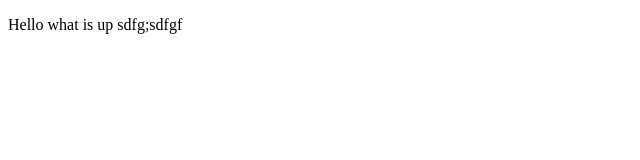
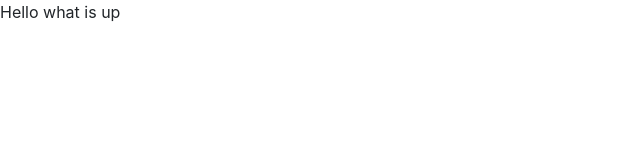
Before and after one commit to Rsiow/task-app, a plain HTML site: page index.html in a window 1280 px wide. Shown: the whole page, without its empty margins (0-640 px from the left). Drawn offline with nearby package versions, Linux system fonts and the light colour scheme.

Commit message:
add bootstrap link

```diff
--- a/index.html
+++ b/index.html
@@ -5,11 +5,13 @@
     <meta charset="UTF-8">
     <meta name="viewport" content="width=device-width, initial-scale=1.0">
     <link rel="stylesheet" type="text/css" href="css/styles.css">
-    <title>Document</title>
+    <link rel="stylesheet" href="https://cdn.jsdelivr.net/npm/bootstrap@4.5.3/dist/css/bootstrap.min.css"
+        integrity="sha384-TX8t27EcRE3e/ihU7zmQxVncDAy5uIKz4rEkgIXeMed4M0jlfIDPvg6uqKI2xXr2" crossorigin="anonymous">
+    <title>The world's greatest task app, EVER!</title>
 </head>
 
 <body>
-    <p>Hello what is up sdfg;sdfgf</p>
+    <p>Hello what is up</p>
 </body>
 
 </html>
```
